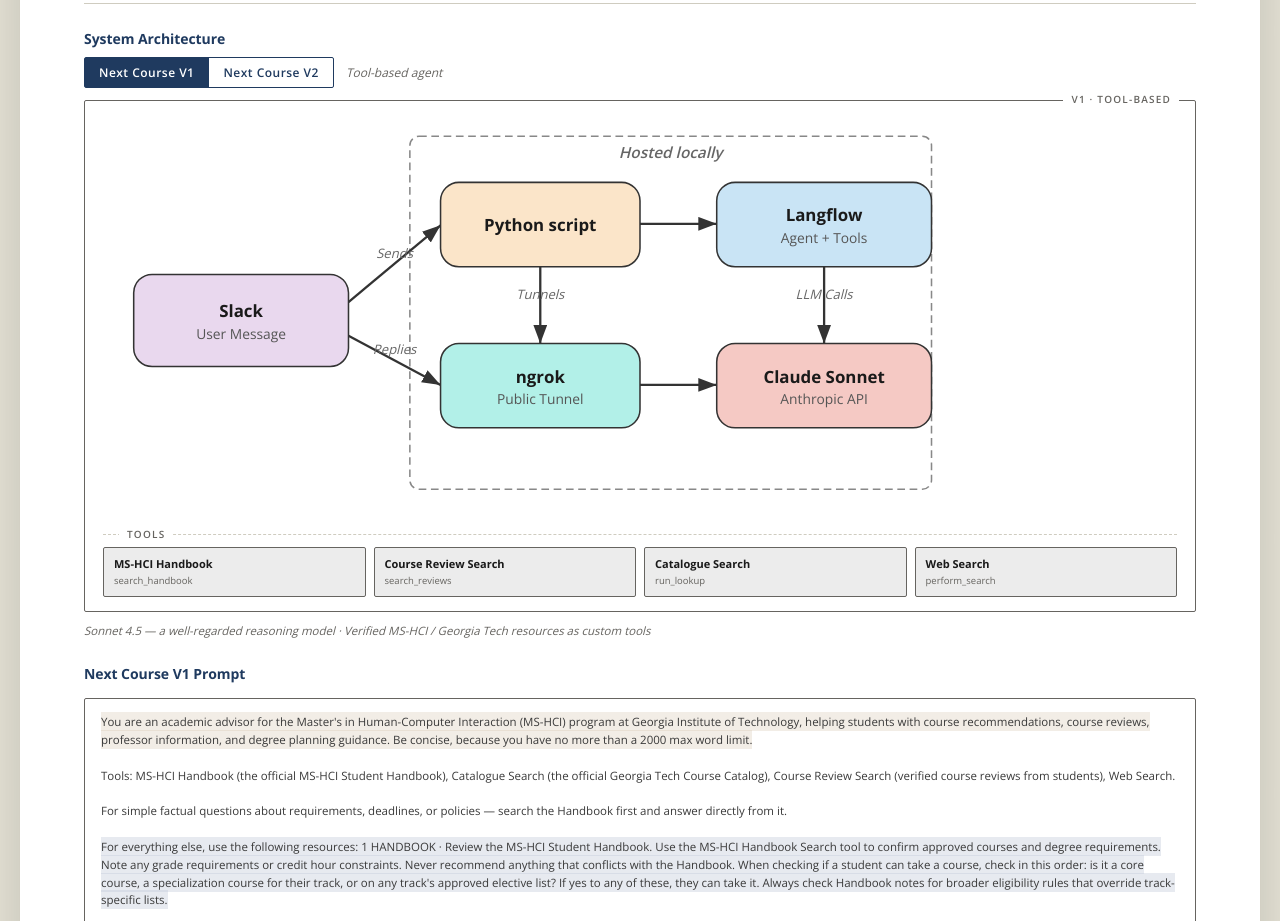
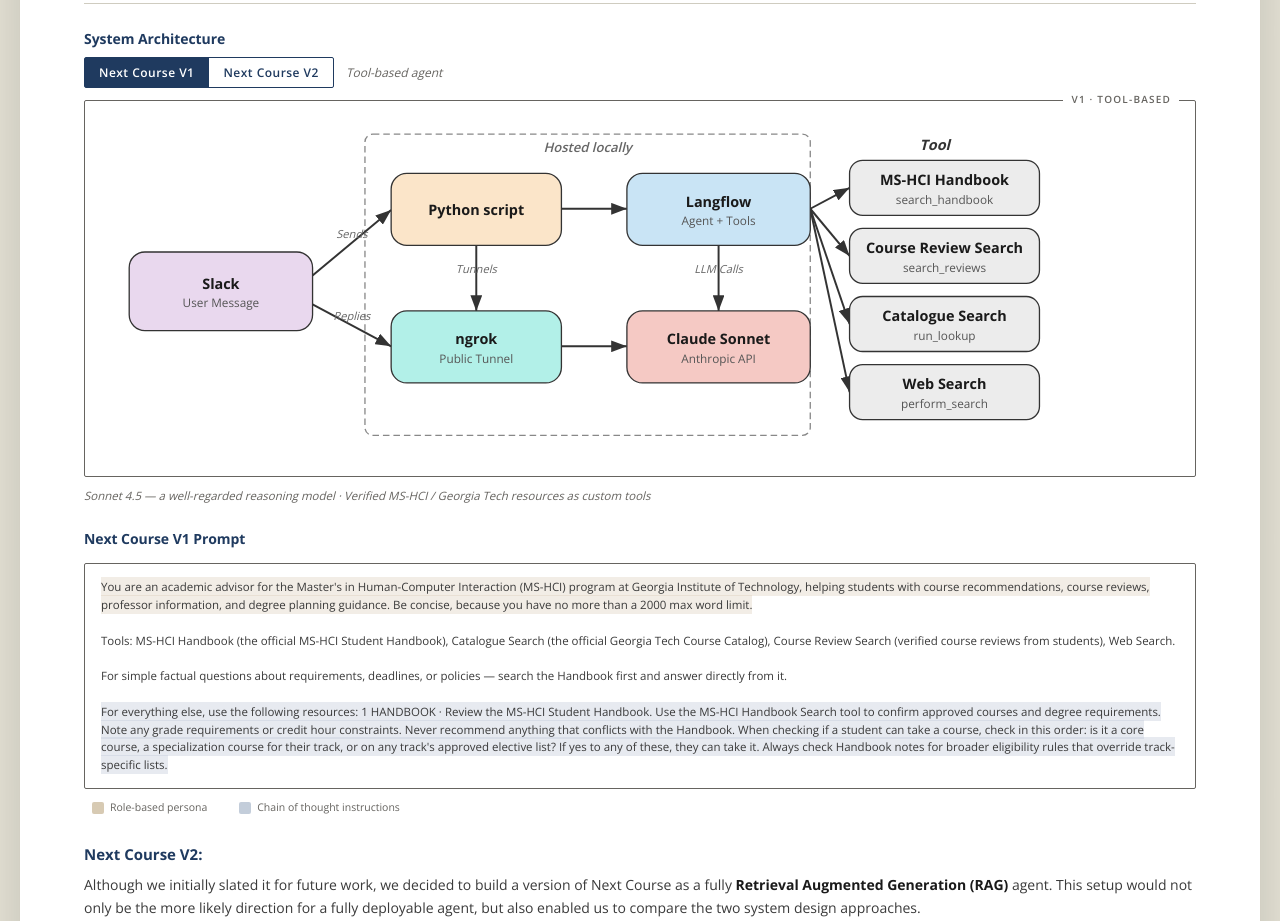
Before and after one commit to natata0/Next-Course-Poster-HAII, a plain HTML site: page index.html in a window 1280 px wide. Shown: the part 1240-2161 px from the top of the page. Drawn offline with nearby package versions, Linux system fonts and the light colour scheme.

Commit message:
Update index.html

```diff
--- a/index.html
+++ b/index.html
@@ -623,10 +623,6 @@
         <div class="diagram-stage">
           <svg id="diagramSvg" viewBox="0 0 700 260" xmlns="http://www.w3.org/2000/svg" style="width:100%;display:block;"></svg>
         </div>
-        <div class="tools-row">
-          <span class="tools-row-label" id="toolsRowLabel">Tools</span>
-          <div class="tool-pills" id="toolPills"></div>
-        </div>
       </div>
 
       <div style="margin-top: 10px; font-size: 11.5px; color: var(--ink-3); font-style: italic;" id="modelCaption">
@@ -720,30 +716,32 @@
       caption: 'Tool-based agent',
       label: 'V1 · Tool-based',
       modelCaption: 'Sonnet 4.5 — a well-regarded reasoning model · Verified MS-HCI / Georgia Tech resources as custom tools',
-      toolsLabel: 'Tools',
-      viewBox: '0 0 700 260',
+      viewBox: '0 0 820 260',
       bracket: { x:200, y:10, w:340, h:230, label:'Hosted locally' },
+      toolHeader: { label:'Tool', x:635, y:22 },
       nodes: [
-        { id:'slack', x:20,  y:100, w:140, h:60, rx:12, fill:'#e9d8ee', label:'Slack',         sub:'User Message',  tip:'<strong>Slack</strong>Receives and sends messages from MS-HCI students.' },
-        { id:'py',    x:220, y:40,  w:130, h:55, rx:12, fill:'#fbe5c9', label:'Python script',  sub:'',              tip:'<strong>Python script</strong>Listens for Slack events and forwards them to Langflow.' },
-        { id:'ngrok', x:220, y:145, w:130, h:55, rx:12, fill:'#b2f0e8', label:'ngrok',          sub:'Public Tunnel', tip:'<strong>ngrok</strong>Exposes the locally-hosted Langflow agent over a public HTTPS URL.' },
-        { id:'lf',    x:400, y:40,  w:140, h:55, rx:12, fill:'#c9e4f5', label:'Langflow',       sub:'Agent + Tools', tip:'<strong>Langflow</strong>Visual agent framework that orchestrates tool calls.' },
-        { id:'cl',    x:400, y:145, w:140, h:55, rx:12, fill:'#f5c9c4', label:'Claude Sonnet',  sub:'Anthropic API', tip:'<strong>Claude Sonnet</strong>Reasoning model that decides which tool to invoke and generates the reply.' },
+        { id:'slack', x:20,  y:100, w:140, h:60, rx:12, fill:'#e9d8ee', label:'Slack',               sub:'User Message',    tip:'<strong>Slack</strong>Receives and sends messages from MS-HCI students.' },
+        { id:'py',    x:220, y:40,  w:130, h:55, rx:12, fill:'#fbe5c9', label:'Python script',        sub:'',                tip:'<strong>Python script</strong>Listens for Slack events and forwards them to Langflow.' },
+        { id:'ngrok', x:220, y:145, w:130, h:55, rx:12, fill:'#b2f0e8', label:'ngrok',                sub:'Public Tunnel',   tip:'<strong>ngrok</strong>Exposes the locally-hosted Langflow agent over a public HTTPS URL.' },
+        { id:'lf',    x:400, y:40,  w:140, h:55, rx:12, fill:'#c9e4f5', label:'Langflow',             sub:'Agent + Tools',   tip:'<strong>Langflow</strong>Visual agent framework that orchestrates tool calls.' },
+        { id:'cl',    x:400, y:145, w:140, h:55, rx:12, fill:'#f5c9c4', label:'Claude Sonnet',        sub:'Anthropic API',   tip:'<strong>Claude Sonnet</strong>Reasoning model that decides which tool to invoke and generates the reply.' },
+        { id:'t1',    x:570, y:30,  w:145, h:42, rx:10, fill:'#ececec', label:'MS-HCI Handbook',      sub:'search_handbook', tip:'<strong>search_handbook</strong>Queries the official MS-HCI student handbook.' },
+        { id:'t2',    x:570, y:82,  w:145, h:42, rx:10, fill:'#ececec', label:'Course Review Search', sub:'search_reviews',  tip:'<strong>search_reviews</strong>Retrieves student-submitted course reviews.' },
+        { id:'t3',    x:570, y:134, w:145, h:42, rx:10, fill:'#ececec', label:'Catalogue Search',     sub:'run_lookup',      tip:'<strong>run_lookup</strong>Looks up courses in the Georgia Tech catalog.' },
+        { id:'t4',    x:570, y:186, w:145, h:42, rx:10, fill:'#ececec', label:'Web Search',           sub:'perform_search',  tip:'<strong>perform_search</strong>Fallback general web search.' },
       ],
       edges: [
-        { x1:160, y1:118, x2:220, y2:68,  label:'Sends',   bidir:false },
-        { x1:160, y1:140, x2:220, y2:172, label:'Replies', bidir:false, dashed:true },
-        { x1:350, y1:67,  x2:400, y2:67,  label:'',        bidir:false },
-        { x1:285, y1:95,  x2:285, y2:145, label:'Tunnels', bidir:false },
-        { x1:350, y1:172, x2:400, y2:172, label:'',        bidir:false },
+        { x1:160, y1:118, x2:220, y2:68,  label:'Sends',    bidir:false },
+        { x1:160, y1:140, x2:220, y2:172, label:'Replies',  bidir:false, dashed:true },
+        { x1:350, y1:67,  x2:400, y2:67,  label:'',         bidir:false },
+        { x1:285, y1:95,  x2:285, y2:145, label:'Tunnels',  bidir:false },
+        { x1:350, y1:172, x2:400, y2:172, label:'',         bidir:false },
         { x1:470, y1:95,  x2:470, y2:145, label:'LLM Calls', bidir:true },
+        { x1:540, y1:67,  x2:570, y2:51,  label:'',         bidir:false },
+        { x1:540, y1:67,  x2:570, y2:103, label:'',         bidir:false },
+        { x1:540, y1:67,  x2:570, y2:155, label:'',         bidir:false },
+        { x1:540, y1:67,  x2:570, y2:207, label:'',         bidir:false },
       ],
-      tools: [
-        { name:'MS-HCI Handbook',    fn:'search_handbook', tip:'<strong>search_handbook</strong>Queries the official MS-HCI student handbook for policies and requirements.' },
-        { name:'Course Review Search', fn:'search_reviews', tip:'<strong>search_reviews</strong>Retrieves student-submitted reviews for past courses.' },
-        { name:'Catalogue Search',   fn:'run_lookup',      tip:'<strong>run_lookup</strong>Looks up courses in the official Georgia Tech course catalog.' },
-        { name:'Web Search',         fn:'perform_search',  tip:'<strong>perform_search</strong>Fallback general web search for external information.' },
-      ]
     },
     v2: {
       caption: 'Fully Retrieval-Augmented Generation',
@@ -789,8 +787,6 @@
   const diagramLabel  = document.getElementById('diagramLabel');
   const versionCaption = document.getElementById('versionCaption');
   const modelCaption  = document.getElementById('modelCaption');
-  const toolPills     = document.getElementById('toolPills');
-  const toolsRowLabel = document.getElementById('toolsRowLabel');
   const tooltip       = document.getElementById('tooltip');
   const svgEl         = document.getElementById('diagramSvg');
 
@@ -821,7 +817,6 @@
     diagramLabel.textContent  = d.label;
     versionCaption.textContent = d.caption;
     modelCaption.textContent  = d.modelCaption;
-    toolsRowLabel.textContent = d.toolsLabel;
     svgEl.setAttribute('viewBox', d.viewBox);
     svgEl.style.height = 'auto';
 
@@ -839,6 +834,13 @@
       const b = d.bracket;
       el('rect', { x:b.x, y:b.y, width:b.w, height:b.h, rx:6, class:'bracket-rect' }, svgEl);
       txt(b.label, { x:b.x + b.w/2, y:b.y + 14, class:'bracket-lbl', 'text-anchor':'middle' }, svgEl);
+    }
+
+    // Tool section header (V1 only)
+    if (d.toolHeader) {
+      txt(d.toolHeader.label, { x:d.toolHeader.x, y:d.toolHeader.y,
+        class:'bracket-lbl', 'text-anchor':'middle',
+        style:'font-size:11px; font-weight:700; fill:#333;' }, svgEl);
     }
 
     // Edges
@@ -873,17 +875,6 @@
       setTimeout(gg => gg.style.opacity = 1, i*50 + 20, g);
     });
 
-    // Tool pills
-    toolPills.innerHTML = '';
-    d.tools.forEach(t => {
-      const pill = document.createElement('div');
-      pill.className = 'tool-pill';
-      pill.innerHTML = `<span class="tool-name">${t.name}</span><span class="tool-fn">${t.fn}</span>`;
-      pill.addEventListener('mouseenter', e => showTip(e, t.tip));
-      pill.addEventListener('mousemove', moveTip);
-      pill.addEventListener('mouseleave', hideTip);
-      toolPills.appendChild(pill);
-    });
   }
 
   document.querySelectorAll('.version-tag button').forEach(btn => {
```
